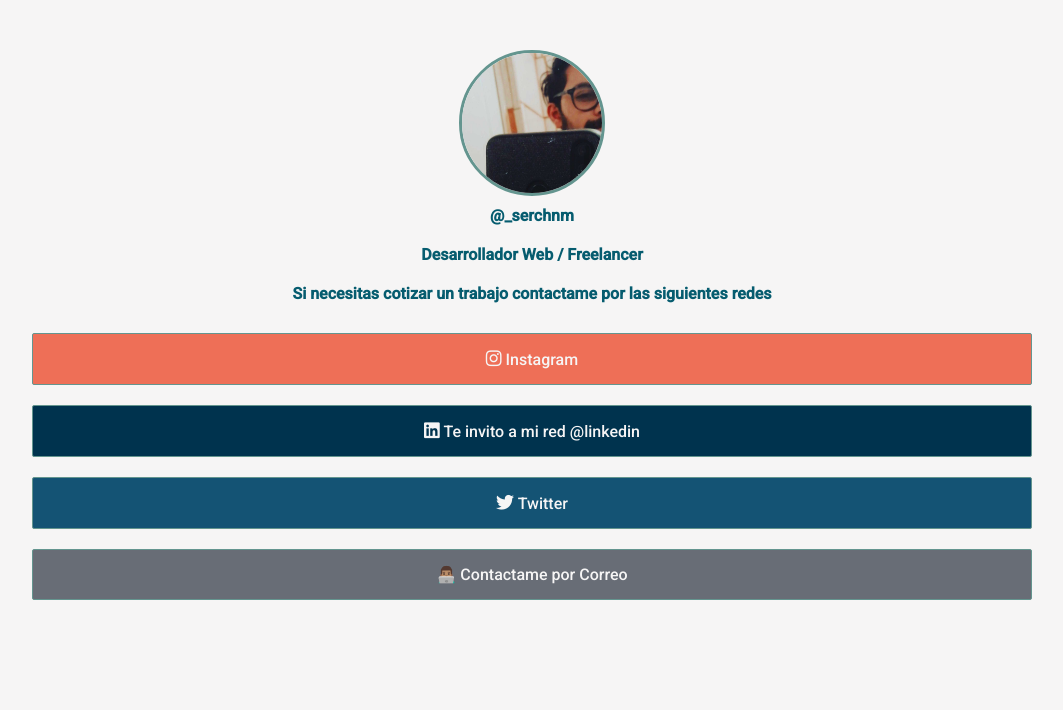
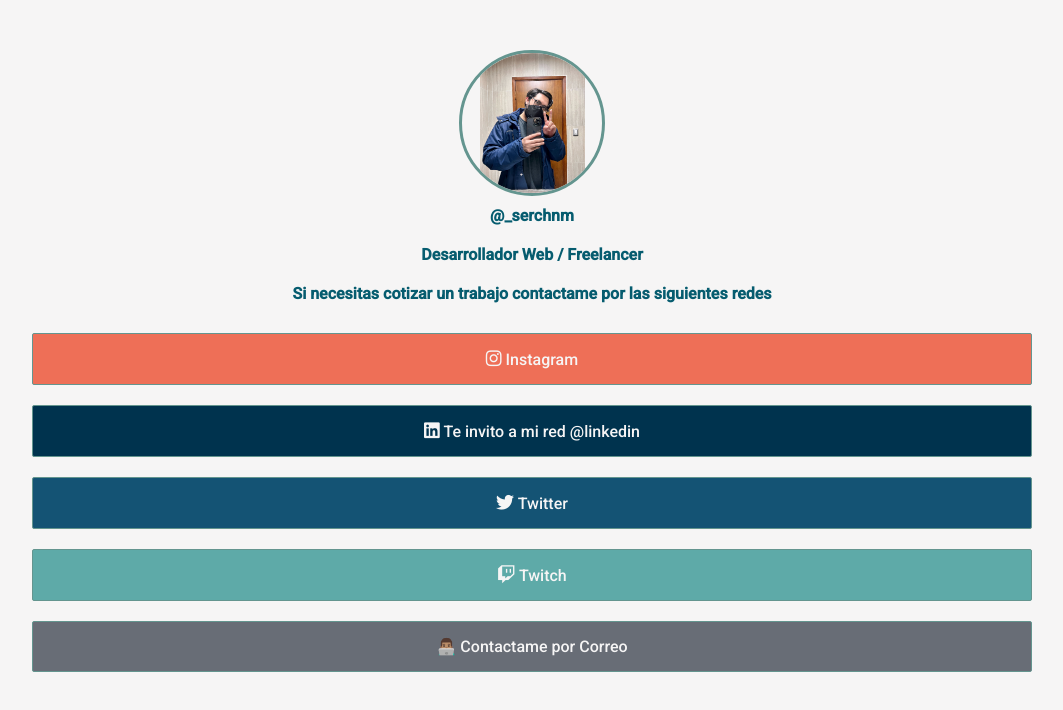
Before and after one commit to serchnm/serchnmBio, a plain HTML site: page index.html in a window 1280 px wide. Shown: the whole page, without its empty margins (108-1171 px from the left). Drawn offline with Linux system fonts and the light colour scheme; a script that the page names is missing.

Commit message:
adding changes

```diff
--- a/index.html
+++ b/index.html
@@ -34,7 +34,7 @@
 					rel="noopener noreferrer"
 				>
 					<img
-						src="images/profile-pic.jpg"
+						src="images/profile2022.jpg"
 						alt="Photo of Serch"
 						class="profile-pic"
 					/>
@@ -127,6 +127,11 @@
 						<i class="fab fa-twitter" style="font-size: 18px;"></i> Twitter
 					</div>
 				</a>
+				<a href="https://www.twitch.tv/serchnm">
+					<div class="link-list-item medium">
+						<i class="fab fa-twitch" style="font-size: 18px;"></i> Twitch
+					</div>
+				</a>
 				<a href="mailto:sergio.navarro2501@gmail.com">
 					<div class="link-list-item light-2">
 						👨🏽‍💻 Contactame por Correo
```
Also changed, not shown: images/profile2022.jpg (added), style.css (line endings or trailing spaces).
